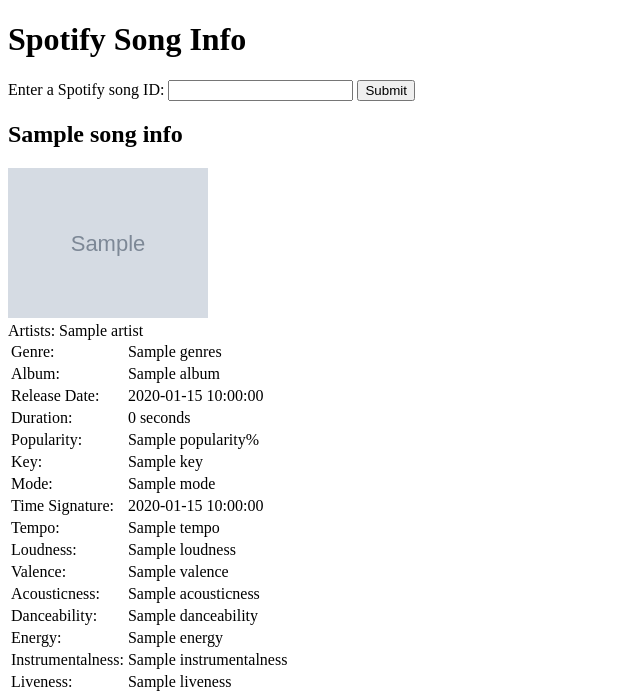
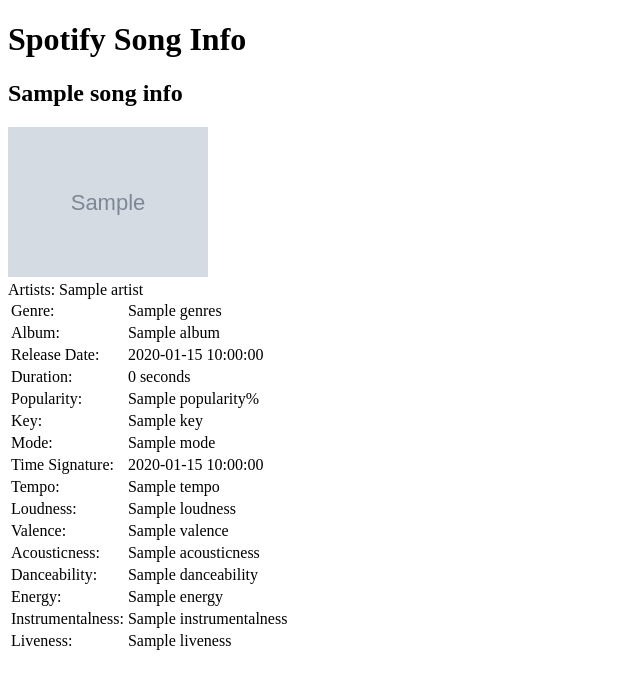
Before and after one commit to beyami/a02, a Flask app: template templates/result.html in a window 1280 px wide. Shown: the top 693 px of the page, without its empty margins (0-640 px from the left). Run offline with Flask 2, Linux system fonts and the light colour scheme; the template is opened without the code that fills it: most values are stand-ins (such as "Sample title", 1, 10 or a date in 2020); grey boxes marked "Sample" are stand-in pictures.

Commit message:
app.pyの変更に合わせて書き換えました

```diff
--- a/templates/result.html
+++ b/templates/result.html
@@ -6,11 +6,6 @@
   </head>
   <body>
     <h1>Spotify Song Info</h1>
-    <form method="POST">
-      <label for="song_id">Enter a Spotify song ID:</label>
-      <input type="text" name="song_id" id="song_id" required>
-      <button type="submit">Submit</button>
-    </form>
     {% if song_info %}
       <h2>{{ song_info['name'] }}</h2>
       <img src="{{ song_info['album']['images'][0]['url'] }}" alt="{{ song_info['album']['name'] }} album art" width="200">
```
